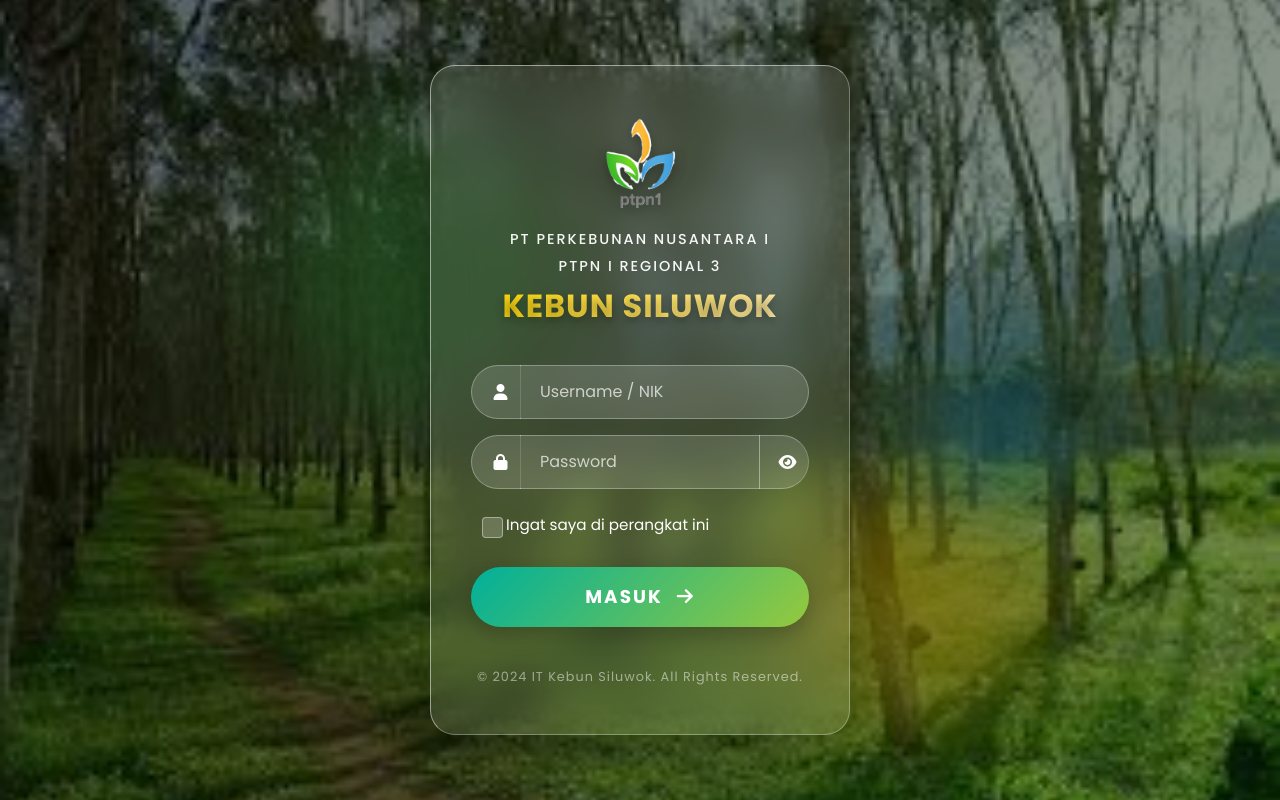
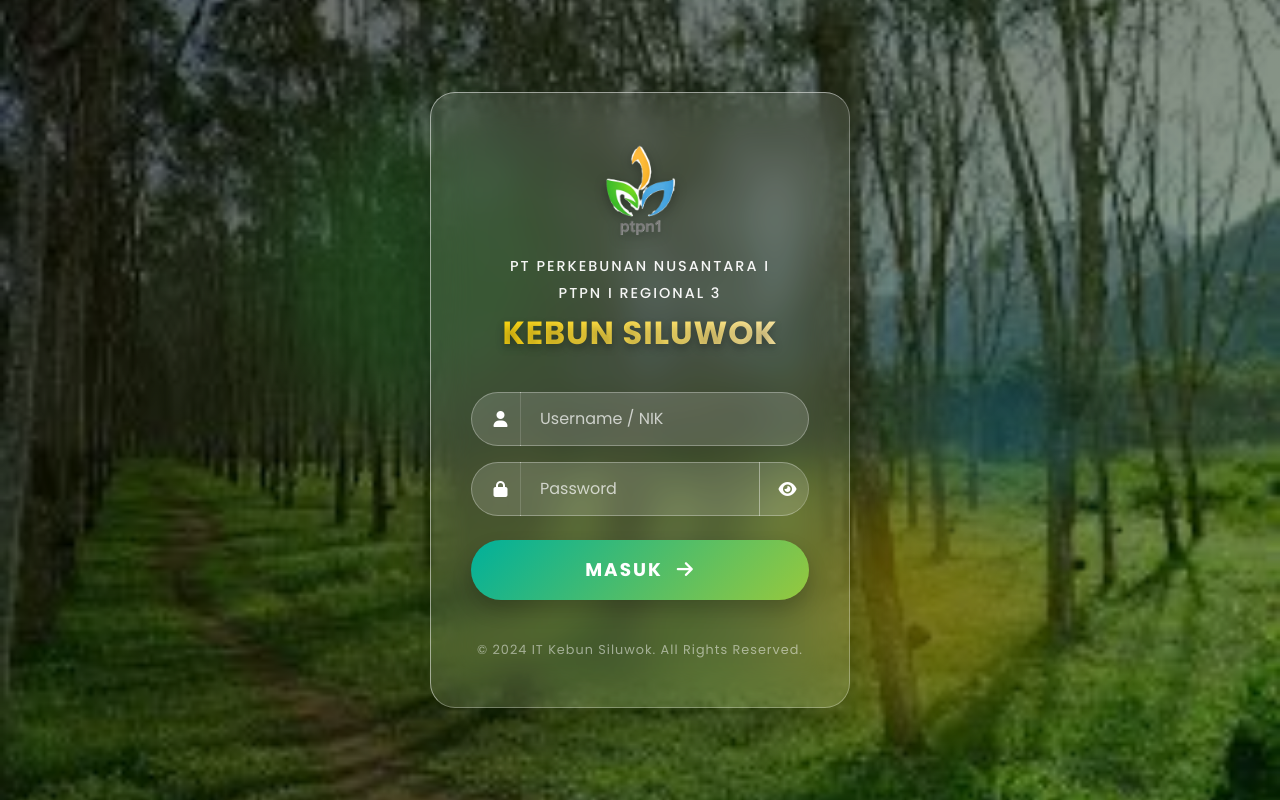
Before and after one commit to VanisaIndriyani/kebunsiluwok, a PHP site: page / in a window 1280 px wide. Run offline with PHP 8.4, Linux system fonts and the light colour scheme.

Commit message:
Update index.php: minor changes to login form structure

```diff
--- a/index.php
+++ b/index.php
@@ -109,12 +109,7 @@ if ($_SERVER['REQUEST_METHOD'] == 'POST') {
                     </div>
 
                     <!-- Remember Me -->
-                    <div class="form-check form-check-custom">
-                        <input class="form-check-input" type="checkbox" value="" id="ingatSaya">
-                        <label class="form-check-label text-white" for="ingatSaya">
-                            Ingat saya di perangkat ini
-                        </label>
-                    </div>
+
 
                     <!-- Button -->
                     <button type="submit" class="btn-login">
```
